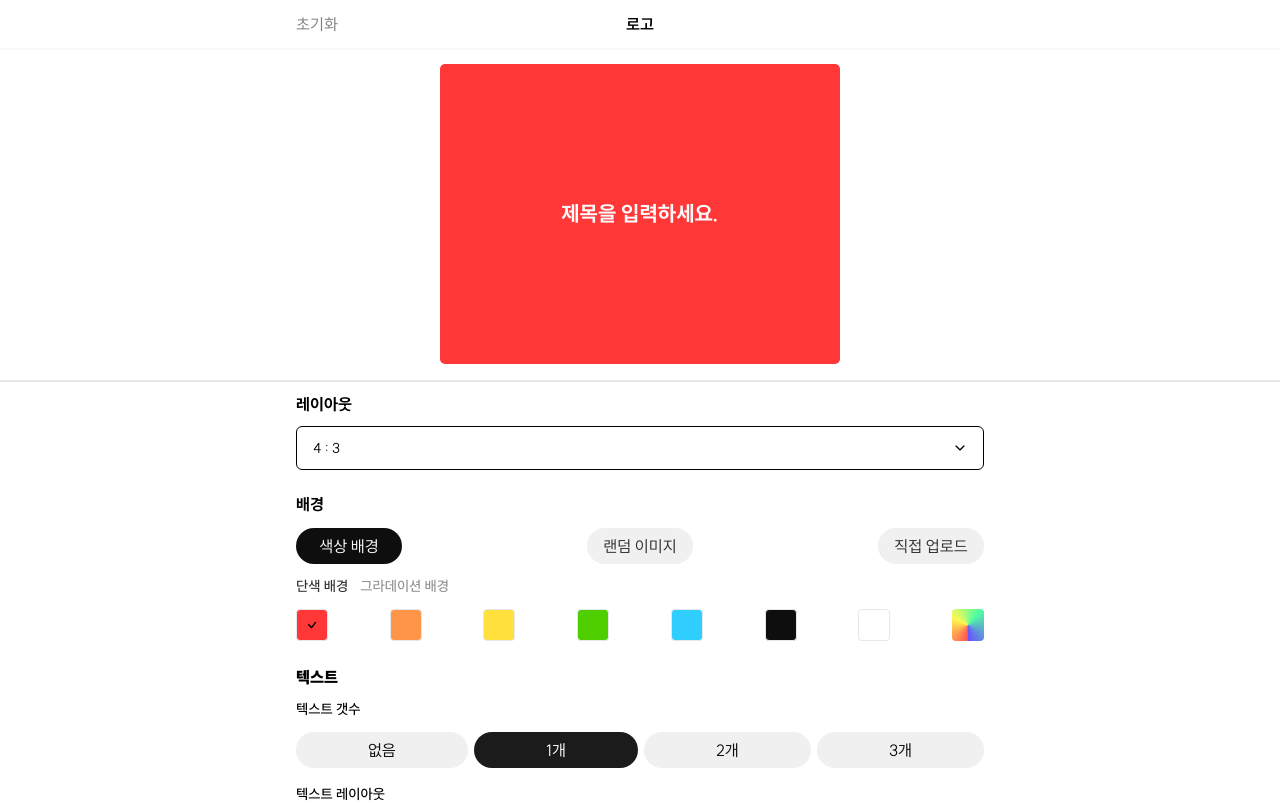
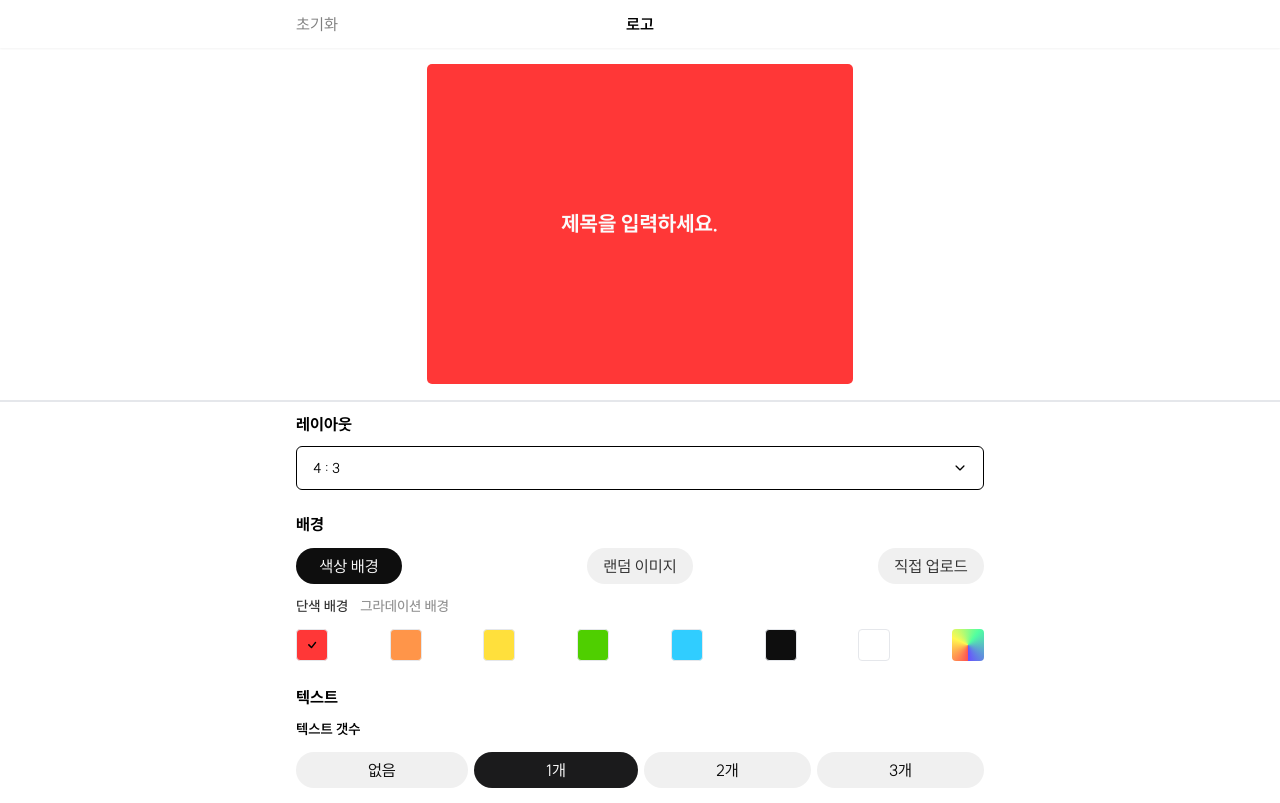
Before and after one commit to Yangjaecheon-Otter-Guardians/simple-thumbnail, a React (Create React App) app in the folder frontend/: page / in a window 1280 px wide. Shown: the top 803 px of the page. Built offline with nearby package versions, Linux system fonts and the light colour scheme.

Commit message:
design: 디자인 QA 반영

```diff
--- a/frontend/src/components/TextPreview.tsx
+++ b/frontend/src/components/TextPreview.tsx
@@ -15,9 +15,9 @@ const TextPreview = () => {
     container: `w-full h-full grid grid-cols-1 place-content-cneter p-5 overflow-hidden font-bold`,
     pos: `flex flex-col ${pos.justifyContent} ${pos.alignItems}`,
     sub: `flex flex-col w-full ${pos.justifyContent} ${pos.subAlignItems} `,
-    first: `break-all ${first.fontColor} ${first.fontSize}`,
-    second: `break-all ${second.fontColor} ${second.fontSize}`,
-    third: `break-all ${third.fontColor} ${third.fontSize}`,
+    first: `break-all ${first.fontSize}`,
+    second: `break-all ${second.fontSize}`,
+    third: `break-all ${third.fontSize}`,
   };
 
   return (
--- a/frontend/src/sections/Preview.tsx
+++ b/frontend/src/sections/Preview.tsx
@@ -39,7 +39,7 @@ export default function Preview({ previewRef }: Props) {
           padding: '16px 0 0 0',
         }}
       >
-        <div className="w-full h-[188px] tablet:h-[300px] flex justify-center items-center" ref={previewRef}>
+        <div className="w-full h-[200px] tablet:h-[320px] flex justify-center items-center" ref={previewRef}>
           <div
             ref={preview}
             style={{
--- a/frontend/src/styles/TextTool.module.css
+++ b/frontend/src/styles/TextTool.module.css
@@ -6,12 +6,12 @@
 }
 .title {
   font-size: 16px;
-  font-weight: 900;
+  font-weight: 700;
   margin-bottom: 10px;
 }
 .subtitle {
   font-size: 14px;
-  font-weight: 500;
+  font-weight: 600;
   margin-bottom: 12px;
 }
 .buttonGroup {
```
